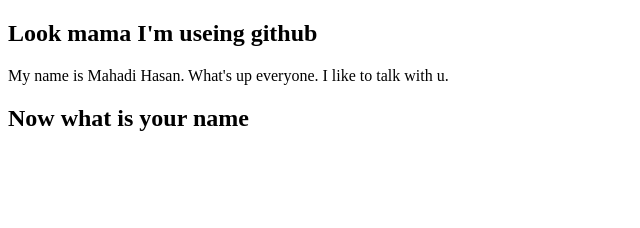
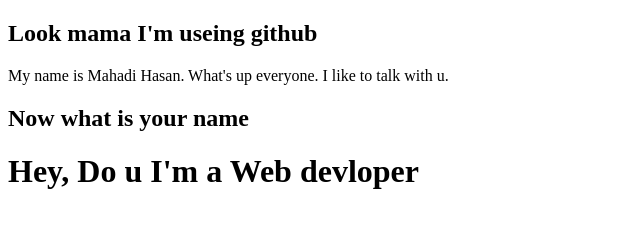
Before and after one commit to Mahadi92/my_first_website, a plain HTML site: page index.html in a window 1280 px wide. Shown: the whole page, without its empty margins (0-640 px from the left). Drawn offline with Linux system fonts and the light colour scheme.

Commit message:
2nd update

```diff
--- a/index.html
+++ b/index.html
@@ -9,6 +9,7 @@
     <h2>Look mama I'm useing github</h2>
     <p>My name is Mahadi Hasan. What's up everyone. I like to talk with u.</p>
     <h2>Now what is your name</h2>
+    <h1>Hey, Do u I'm a Web devloper</h1>
     <!-- <img src="3.JPG" alt=""> -->
 
 </body>
```
